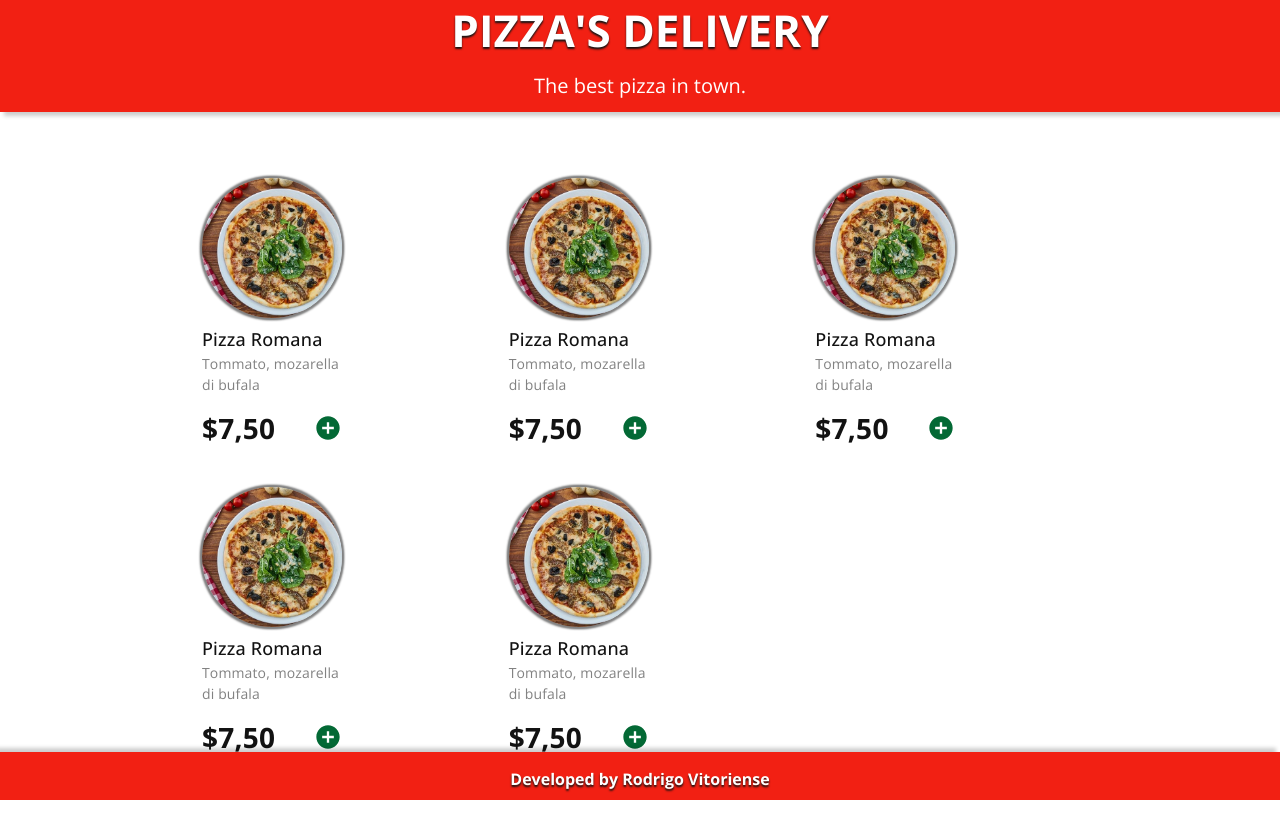
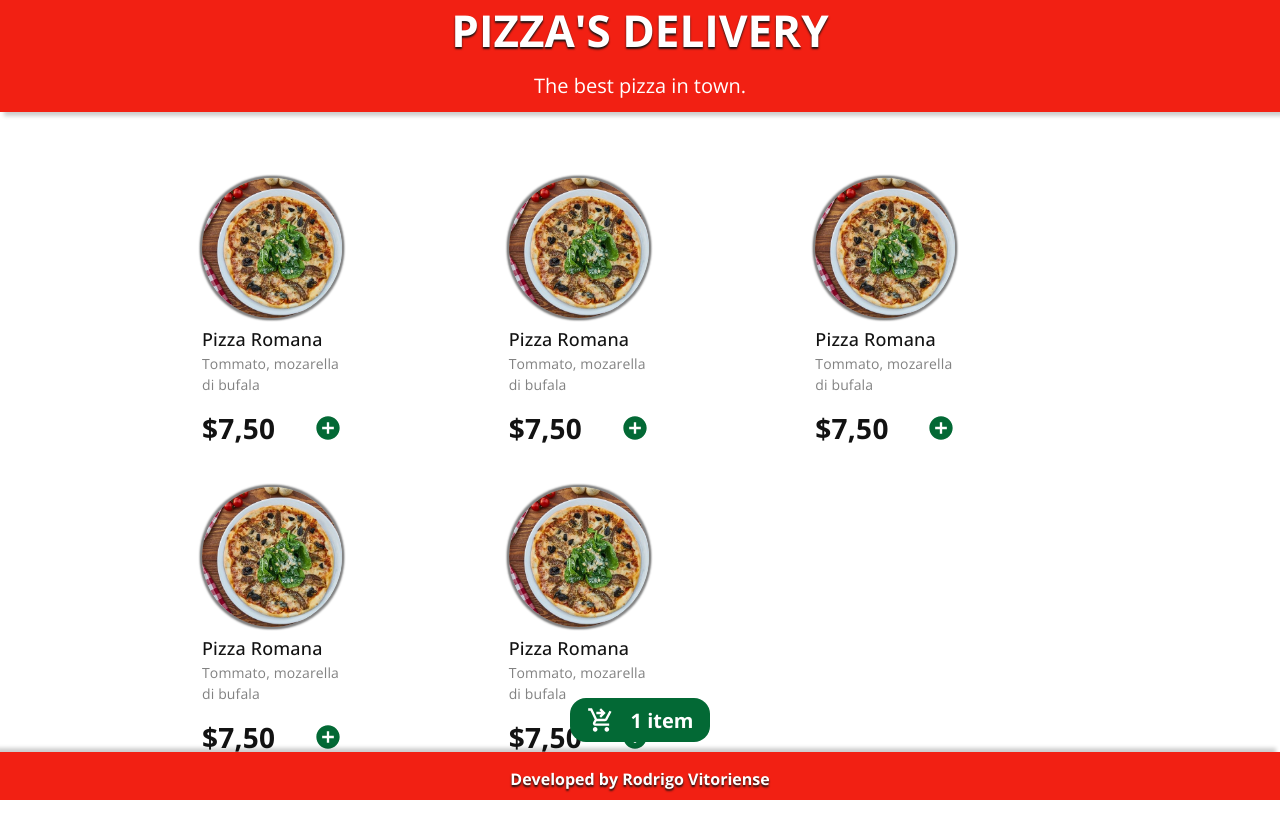
Before and after one commit to rodrigorvix/pizza-delivery, a React (Create React App) app: page / in a window 1280 px wide. Shown: the top 838 px of the page. Built offline with nearby package versions, Linux system fonts and the light colour scheme.

Commit message:
create component OrderCart

```diff
--- a/src/components/ListPizzaCards/index.tsx
+++ b/src/components/ListPizzaCards/index.tsx
@@ -1,4 +1,5 @@
 import { Grid } from "@mui/material";
+import { OrderCart } from "../OrderCart";
 import { PizzaCard } from "../PizzaCard";
 import { ListPizzaCardsStyle } from "./style";
 
@@ -23,8 +24,9 @@ export const ListPizzaCards = () => {
               <Grid item xs={6} sm={4} md={3} lg={4}>
                 <PizzaCard/>
               </Grid>
+      </Grid>
 
-      </Grid>
+      <OrderCart/>
     </ListPizzaCardsStyle>
   );
 }
--- /dev/null
+++ b/src/components/OrderCart/index.tsx
@@ -0,0 +1,12 @@
+import ShoppingCartCheckoutIcon from '@mui/icons-material/ShoppingCartCheckout';
+import { OrderCartStyled } from './style';
+
+export const OrderCart = () => {
+  return (
+
+    <OrderCartStyled title='Go to order page'>
+      <ShoppingCartCheckoutIcon/>
+      <span>1 item</span>
+    </OrderCartStyled>
+  );
+}
--- /dev/null
+++ b/src/components/OrderCart/style.ts
@@ -0,0 +1,34 @@
+import { IconButton } from '@mui/material'
+import styled from 'styled-components'
+
+export const OrderCartStyled = styled(IconButton)`
+  &.MuiButtonBase-root {
+    background-color: var(--green);
+    border-radius: 1rem;
+    color: white;
+    width: 140px;
+    box-shadow: 4px 4px 4px var(--black-300), box-shadow: -4px -4px 4px var(--black-300);;
+
+    position: fixed;
+    bottom: 58px;
+    margin-left: auto;
+    margin-right: auto;
+    left: 0;
+    right: 0;
+    z-index: 200;
+
+    &:hover{
+      background-color: var(--green);
+      filter: brightness(0.8);
+    }
+  }
+
+  span {
+    font-size: 1.25rem;
+    font-weight: 700;
+  }
+  svg {
+    margin-right: 1rem;
+    font-size: 1.75rem;
+  }
+`
```
